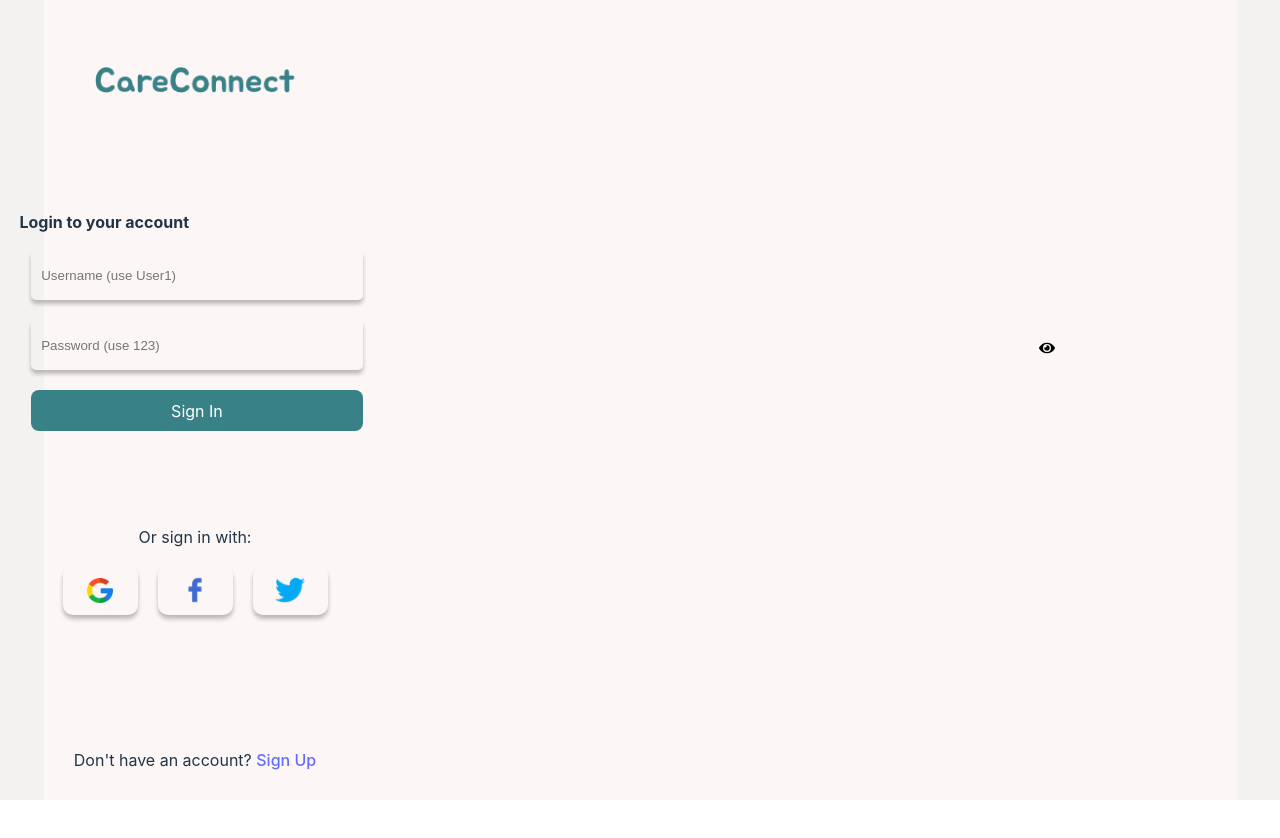
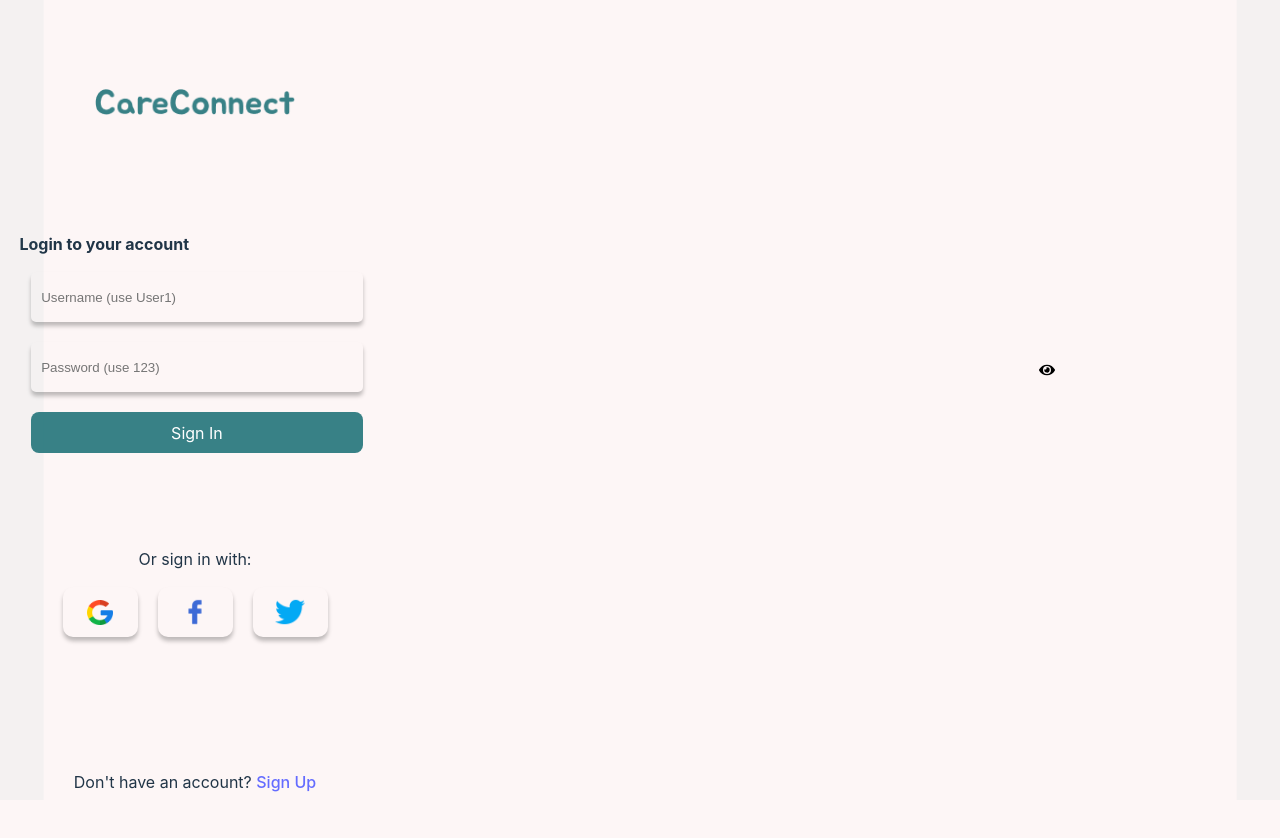
Before and after one commit to JasonFernandoo/CareConnect, a React (Vite) app in the folder CareConnect/: page /profile in a window 1280 px wide. Shown: the top 838 px of the page. Before the commit the page ends 800 px from the top, so only its background shows below. Built offline with nearby package versions, Linux system fonts and the light colour scheme.

Commit message:
refactor: update web

```diff
--- a/CareConnect/src/Profile/Profile.css
+++ b/CareConnect/src/Profile/Profile.css
@@ -7,7 +7,7 @@
 
 #root {
     width: 390px;
-    height: 644px !important;
+    height: 844px !important;
 }
 
 body {
```
